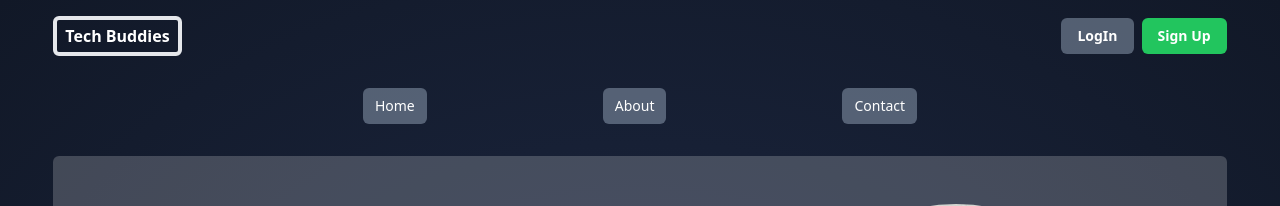
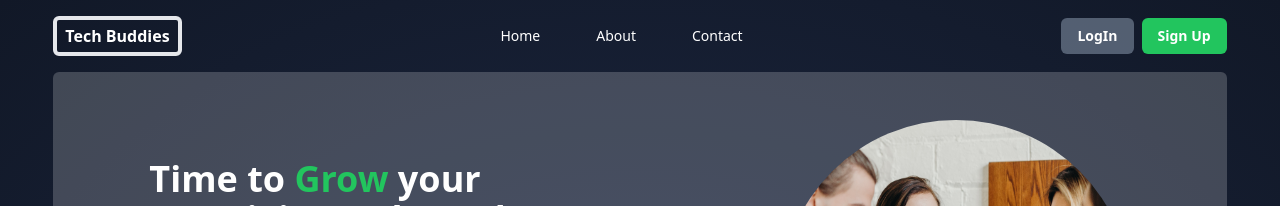
Before and after one commit to ribhugautam/EdTech-App, a React (Create React App) app: page / in a window 1280 px wide. Shown: the top 206 px of the page. Built offline with nearby package versions, Linux system fonts and the light colour scheme; no server answers.

Commit message:
update 1.3

```diff
--- a/src/App.js
+++ b/src/App.js
@@ -18,12 +18,6 @@ function App() {
   return (
     <div className='flex flex-col bg-[radial-gradient(#1D2843,#111827)] min-h-screen'>
       <Navbar isLoggedIn = {isLoggedIn} setIsLoggedIn={setIsLoggedIn}/>
-
-      <div className='flex flex-wrap text-white w-11/12 max-w-[1180px] mx-auto justify-between lg:justify-center pt-4 items-center lg:gap-[11rem] pb-8 text-sm font-medium'>
-            <Link  className="hover:bg-white/40 bg-slate-400/50 transition-all duration-200 text-center p-2 px-3 rounded-md" to="/">Home</Link>
-            <Link  className="hover:bg-white/40 bg-slate-400/50 transition-all duration-200 text-center p-2 px-3 rounded-md" to="/about">About</Link>
-            <Link  className="hover:bg-white/40 bg-slate-400/50 transition-all duration-200 text-center p-2 px-3 rounded-md" to="/contact">Contact</Link>
-        </div>
 
       <Routes>
 
--- a/src/components/Navbar.js
+++ b/src/components/Navbar.js
@@ -6,10 +6,18 @@ function Navbar (props) {
   let setIsLoggedIn = props.setIsLoggedIn;
     return(
         <div>
-        <nav className='flex sm:flex md:flex lg:flex justify-between max-w-[1180px] w-11/12 mx-auto gap-8 items-center text-white py-4'>
+        <nav className='flex justify-between max-w-[1180px] w-11/12 mx-auto gap-8 items-center text-white py-4'>
           <Link to = '/'>
             <h1 className='font-extrabold text-center p-1 rounded-md px-2 border-4 '>Tech Buddies</h1>
           </Link>
+
+
+        <div className='hidden md:flex lg:flex flex-wrap text-white mx-auto justify-center items-center gap-8 text-sm font-medium'>
+          <Link  className="hover:bg-white/40 transition-all duration-200 text-center p-2 px-3 rounded-md" to="/">Home</Link>
+          <Link  className="hover:bg-white/40 transition-all duration-200 text-center p-2 px-3 rounded-md" to="/about">About</Link>
+          <Link  className="hover:bg-white/40 transition-all duration-200 text-center p-2 px-3 rounded-md" to="/contact">Contact</Link>
+        </div>
+
 
         <div className='flex justify-between items-center gap-2 text-sm font-medium'>
           { !isLoggedIn &&
```
